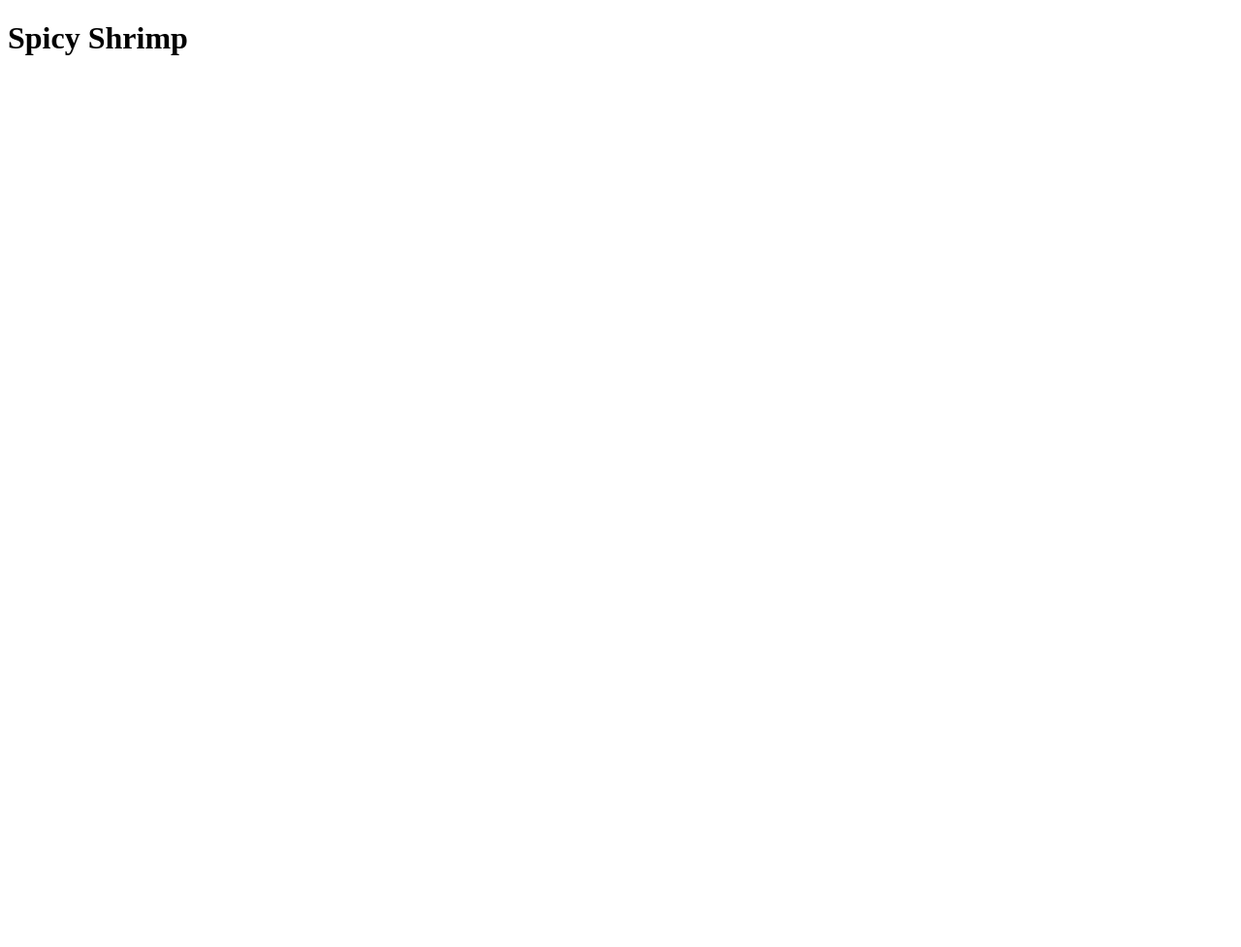
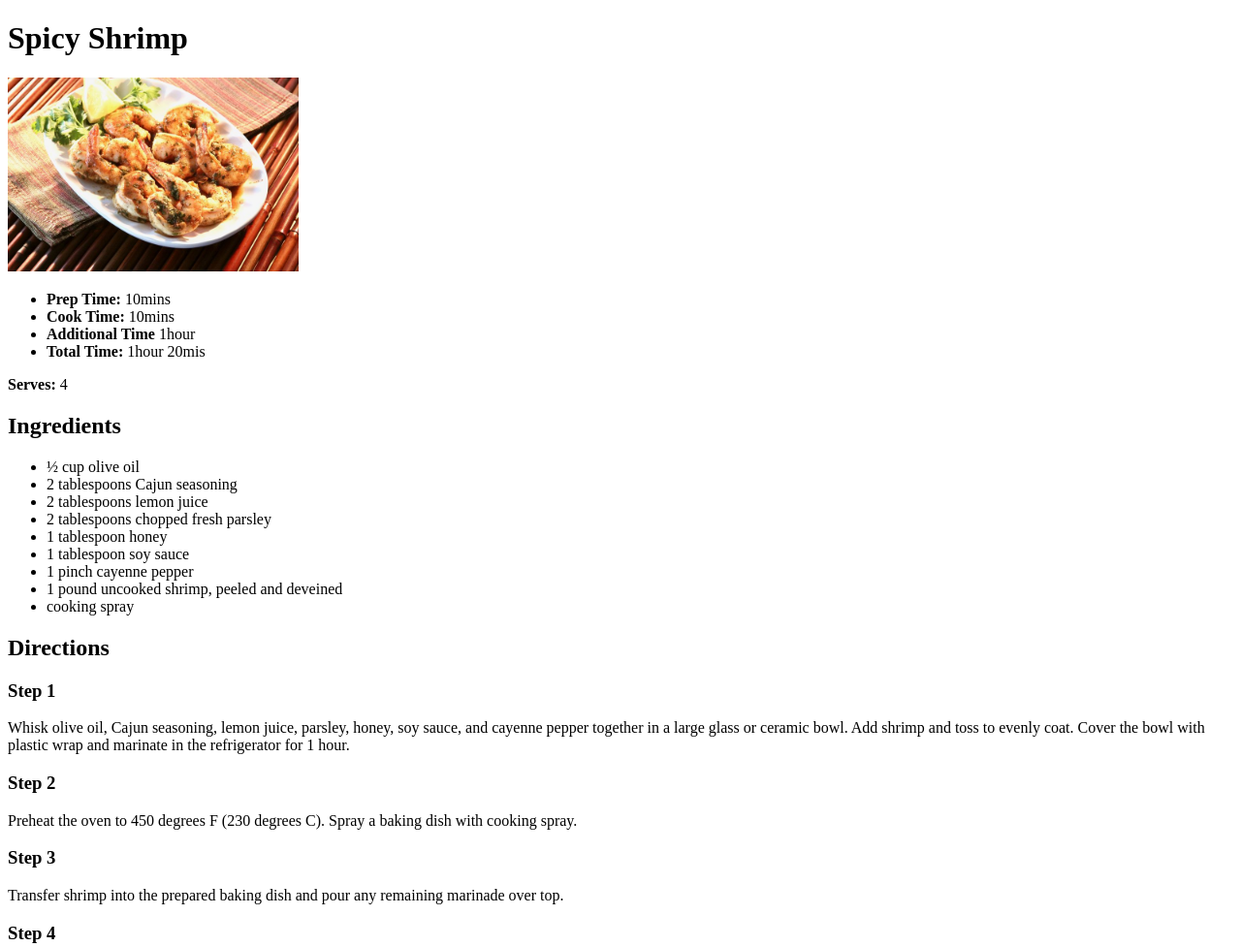
Before and after one commit to robertb87/odin-recipes, a plain HTML site: page recipes/spicy-shrimp.html in a window 1280 px wide. Shown: the top 977 px of the page at 97% size. Before the commit the page ends 800 px from the top, so only its background shows below. Drawn offline with Linux system fonts and the light colour scheme.

Commit message:
Add Content for Spicy shrimp
Add content for spicy shrimp recipe
	modified:   recipes/spicy-shrimp.html

```diff
--- a/recipes/spicy-shrimp.html
+++ b/recipes/spicy-shrimp.html
@@ -6,5 +6,52 @@
     </head>
     <body>
         <H1>Spicy Shrimp</H1>
+        <img src="../images/shrimp.jpg" alt="Plate of spicy shrimp" width="300">
+        <p>
+            <ul>
+                <li><strong>Prep Time:</strong> 10mins</li>
+                <li><strong>Cook Time:</strong> 10mins</li>
+                <li><strong>Additional Time</strong> 1hour</li>
+                <li><strong>Total Time:</strong> 1hour 20mis</li>
+            </ul>
+        </p>
+        <p>
+            <strong>Serves:</strong> 4
+        </p>
+
+        <p>
+            <h2>Ingredients</h2>
+            <ul>
+                <li>½ cup olive oil</li>
+                <li>2 tablespoons Cajun seasoning</li>
+                <li>2 tablespoons lemon juice</li>
+                <li>2 tablespoons chopped fresh parsley</li>
+                <li>1 tablespoon honey</li>
+                <li>1 tablespoon soy sauce</li>
+                <li>1 pinch cayenne pepper</li>
+                <li>1 pound uncooked shrimp, peeled and deveined</li>
+                <li>cooking spray</li>
+            </ul>
+        </p>
+        <p>
+            <h2>Directions</h2>
+            <p>
+                <h3>Step 1</h3>
+                Whisk olive oil, Cajun seasoning, lemon juice, parsley, honey, soy sauce, and cayenne pepper together in a large glass or ceramic bowl. Add shrimp and toss to evenly coat. Cover the bowl with plastic wrap and marinate in the refrigerator for 1 hour.
+            </p>
+            <p>
+                <h3>Step 2</h3>
+                Preheat the oven to 450 degrees F (230 degrees C). Spray a baking dish with cooking spray.
+            </p>
+            <p>
+                <h3>Step 3</h3>
+                Transfer shrimp into the prepared baking dish and pour any remaining marinade over top.
+            </p>
+            <p>
+                <h3>Step 4</h3>
+                Bake in the preheated oven until shrimp are bright pink on the outside and the meat is opaque, about 10 minutes.
+            </p>
+
+        </p>
     </body>
 </html>
```
